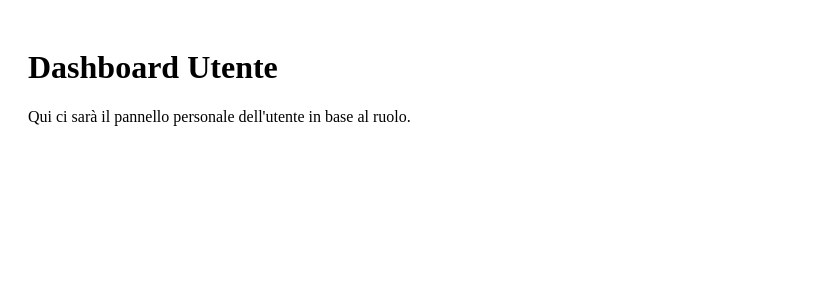
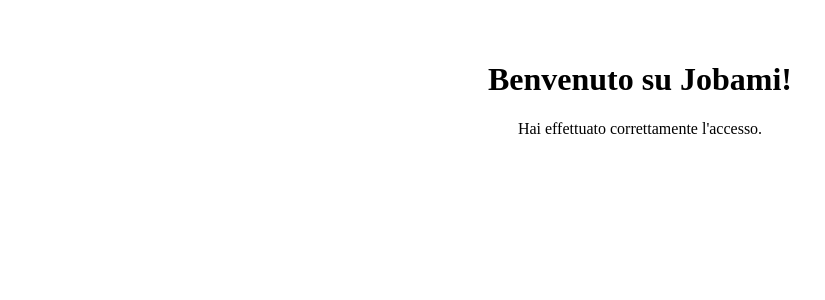
Before and after one commit to danielebenini80/jobami, a Next.js app: page /dashboard in a window 1280 px wide. Shown: the top 300 px of the page, without its empty margins (0-825 px from the left). Built offline with nearby package versions, Linux system fonts and the light colour scheme.

Commit message:
Creata pagina Login con Supabase Auth

```diff
--- a/pages/dashboard.js
+++ b/pages/dashboard.js
@@ -1,8 +1,10 @@
+// pages/dashboard.js
+
 export default function Dashboard() {
   return (
-    <div style={{ padding: 20 }}>
-      <h1>Dashboard Utente</h1>
-      <p>Qui ci sarà il pannello personale dell'utente in base al ruolo.</p>
+    <div style={{ padding: '2rem', textAlign: 'center' }}>
+      <h1>Benvenuto su Jobami!</h1>
+      <p>Hai effettuato correttamente l'accesso.</p>
     </div>
   );
 }
```
